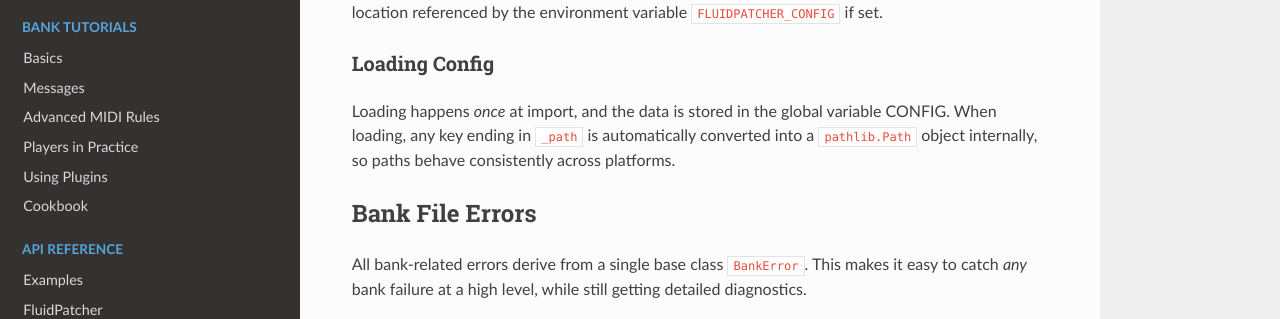
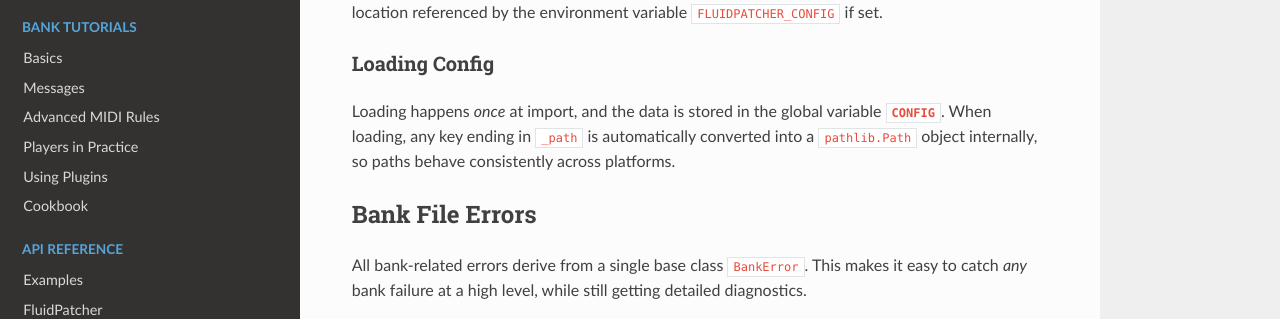
Before and after one commit to GeekFunkLabs/fluidpatcher, an MkDocs documentation site: the page built from docs/api/misc.md, in a window 1280 px wide and 900 px high, cut to the strip 0-706 px from the top of the window. Shown: the part 384-703 px from the top of the strip. Built offline with MkDocs 1.6.1, drawn with Linux system fonts in a browser that asks for light colours; nearby versions of some CDN libraries.

Commit message:
update docs

```diff
--- a/docs/api/misc.md
+++ b/docs/api/misc.md
@@ -16,7 +16,7 @@ or the location referenced by the environment variable
 ### Loading Config
 
 Loading happens *once* at import, and the data is stored in the global
-variable CONFIG. When loading, any key ending in `_path` is
+variable **`CONFIG`**. When loading, any key ending in `_path` is
 automatically converted into a `pathlib.Path` object internally,
 so paths behave consistently across platforms.
 
```
